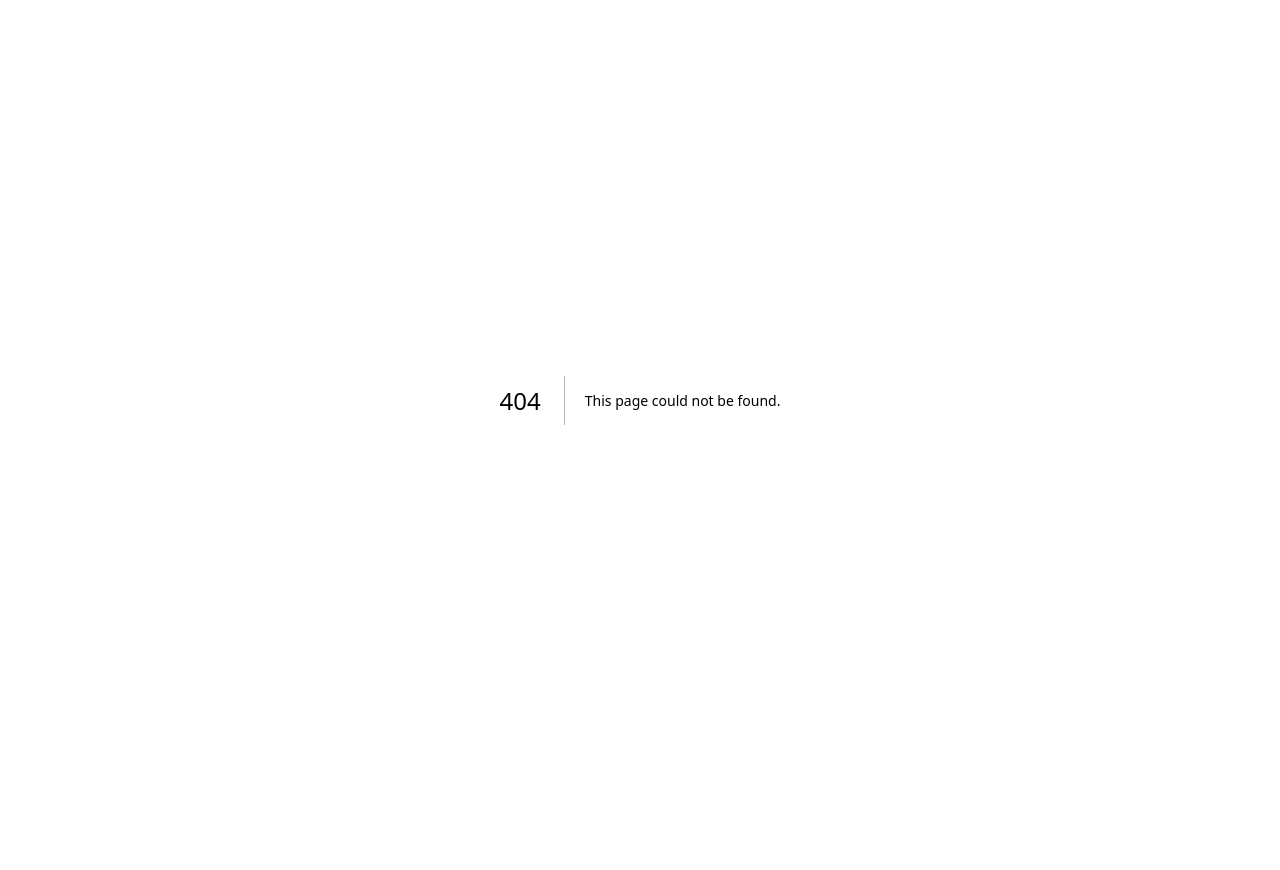
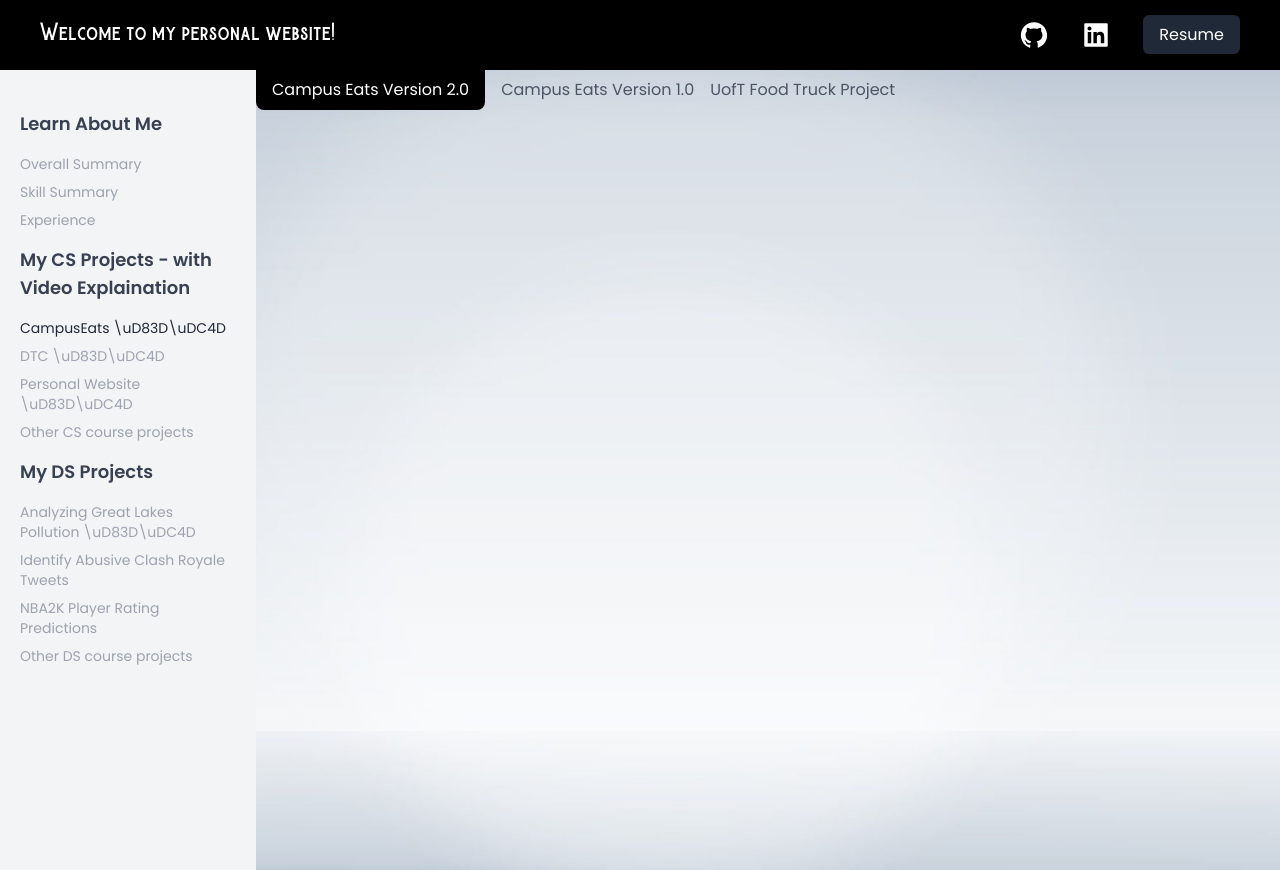
Before and after one commit to Yuanxyyds/MyPersonalWebsite, a Next.js app: page /project-campusEats in a window 1280 px wide. Before the commit this address had no page. Before the commit the page ends 800 px from the top, so only its background shows below. Built offline with nearby package versions, Linux system fonts and the light colour scheme.

Commit message:
feat: add uoft food truck project page

```diff
--- a/package.json
+++ b/package.json
@@ -20,6 +20,7 @@
     "react": "18.2.0",
     "react-dom": "18.2.0",
     "react-icons": "^4.10.1",
+    "react-player": "^2.12.0",
     "reactstrap": "^9.2.0",
     "tailwindcss": "3.3.2",
     "typescript": "5.1.3"
--- a/src/app/experience/page.tsx
+++ b/src/app/experience/page.tsx
@@ -31,7 +31,7 @@ export default function ExperienceContent() {
                                 <p className=' text-white text-xs ml-3 mr-10 mt-1'> - Familar with Design Pattern and OOP architeture </p>
                                 <p className=' text-white text-xs ml-3 mr-10 mt-1'> - Data Serialization using SQLite </p>
                             </div>
-                            <Link href='#' className='left-link1'> Link</Link>
+                            <Link href='/project-campusEats#uoft-FoodTruck' className='left-link1'> Link</Link>
                         </div>
                         <div className=' experience-container'>
                             <h1 className=' experience-header3 text-center mt-1'>May 2022 - Current</h1>
--- a/src/app/helpers/common-component.tsx
+++ b/src/app/helpers/common-component.tsx
@@ -69,13 +69,13 @@ export default function CommonComponent({ activeTab, children }: CommonComponent
 
           {/* My Projects */}
           <h1 className=' text-gray-700 my-4 text-lg font-medium'> My CS Projects - with Video Explaination</h1>
-          <div>
+          <Link href="/project-campusEats">
             <p
               className={`cursor-pointer mb-2 text-sm ${activeTab === 'project-campusEats' ? 'text-gray-800' : 'text-gray-400'
                 }`}
             >CampusEats \uD83D\uDC4D
             </p>
-          </div>
+          </Link>
           <div>
             <p
               className={`cursor-pointer mb-2 text-sm ${activeTab === 'project-dtc' ? 'text-gray-800' : 'text-gray-400'
--- a/src/app/layout.tsx
+++ b/src/app/layout.tsx
@@ -3,6 +3,7 @@ import './helpers/common.css'
 import './summary/summary.css'
 import './skill/skill.css'
 import './experience/experience.css'
+import './project-campusEats/campusEats.css'
 import { Inter } from 'next/font/google'
 import React from "react";
 
--- /dev/null
+++ b/src/app/project-campusEats/campusEats.css
@@ -0,0 +1,6 @@
+.center-section {
+    display: flex;
+    justify-content: center;
+    align-items: center;
+    flex-direction: column;
+}
--- /dev/null
+++ b/src/app/project-campusEats/page.tsx
@@ -0,0 +1,76 @@
+"use client";
+import React from 'react';
+import { useState } from 'react';
+import CommonComponent from '../helpers/common-component';
+import ReactPlayer from 'react-player';
+
+
+export default function CampusEatsContent() {
+    const [activeTab, setActiveTab] = useState('campusEats2');
+
+    const handleTabChange = (tab: string) => {
+        setActiveTab(tab);
+        window.location.hash = tab;
+    };
+
+    React.useEffect(() => {
+        const hash = window.location.hash.replace('#', '');
+        if (hash) {
+            setActiveTab(hash);
+        }
+    }, []);
+
+    if (activeTab === 'campusEats2') {
+        {/* Start of CampusEats 2.0 */ }
+        return (
+            <CommonComponent activeTab="project-campusEats">
+                <nav className='flex'>
+                    <button className='bg-black text-white px-4 py-2 rounded-b-lg' onClick={() => handleTabChange('campusEats2')}> Campus Eats Version 2.0</button>
+                    <button className='ml-4 text-gray-600' onClick={() => handleTabChange('campusEats1')}> Campus Eats Version 1.0</button>
+                    <button className='ml-4 text-gray-600' onClick={() => handleTabChange('uoft-FoodTruck')}> UofT Food Truck Project</button>
+                </nav>
+            </CommonComponent>
+        );
+
+    } else if (activeTab === 'campusEats1') {
+        {/* Start of CampusEats 1.0 */ }
+        return (
+            <CommonComponent activeTab="project-campusEats">
+                <nav className='flex'>
+                    <button className='ml-4 text-gray-600' onClick={() => handleTabChange('campusEats2')}> Campus Eats Version 2.0</button>
+                    <button className='ml-4 bg-black text-white px-4 py-2 rounded-b-lg' onClick={() => handleTabChange('campusEats1')}> Campus Eats Version 1.0</button>
+                    <button className='ml-4 text-gray-600' onClick={() => handleTabChange('uoft-FoodTruck')}> UofT Food Truck Project</button>
+                </nav>
+            </CommonComponent>
+        );
+    } else {
+        {/* Start of UofT FoodTruck */ }
+        return (
+            <CommonComponent activeTab="project-campusEats">
+                <nav className='flex'>
+                    <button className='ml-4 text-gray-600' onClick={() => handleTabChange('campusEats2')}> Campus Eats Version 2.0</button>
+                    <button className='ml-4 text-gray-600' onClick={() => handleTabChange('campusEats1')}> Campus Eats Version 1.0</button>
+                    <button className='ml-4 bg-black text-white px-4 py-2 rounded-b-lg' onClick={() => handleTabChange('uoft-FoodTruck')}> UofT Food Truck Project</button>
+                </nav>
+                <section className=' center-section px-40 py-20'>
+                    <h1 className=' text-3xl'> UofT FoodTruck Project - Group Asoul </h1>
+                    <p className='text-gray-600 mt-8'>
+                        This project was developed by Group Asoul as the final project for CSC207. The project is hosted on GitHub, and you can access the source code through the <a href="https://github.com/Yuanxyyds/course-project-asoul" className=' text-blue-500'>this link</a>. It serves as the initial version of the CampusEats series. </p>
+                    <p className='text-gray-600 mt-4'>
+                        We have developed a FoodTruck ordering program with two main components: the backend and the frontend. The backend handles user registration, login system, rating system, market sorting, serialization, and various functionalities like managing food trucks and orders. Users can act as both buyers and sellers, and they can edit their food trucks.</p>
+                    <p className='text-gray-600 mt-4'>
+                        For the frontend, we have implemented a fully-functional command-line interface that can be accessed in Intellij. It includes a "help" function to display available commands. Additionally, we have partially implemented an Android app, which can perform most of the command-line functions except dynamically viewing the market, order history, and placing orders.</p>
+                    <h2 className=' text-xl my-4'> Command-line Interface Demo</h2>
+                    <ReactPlayer url='https://www.youtube.com/watch?v=J3kfU4Ic8Uc' />
+                    <h2 className=' text-xl my-4'> Android Interface Demo</h2>
+                    <ReactPlayer url='https://www.youtube.com/watch?v=RT-l98ZasE4' />
+                </section>
+            </CommonComponent>
+
+
+
+        );
+
+    }
+
+};
--- a/src/app/skill/page.tsx
+++ b/src/app/skill/page.tsx
@@ -11,7 +11,15 @@ export default function SkillContent() {
 
     const handleTabChange = (tab: string) => {
         setActiveTab(tab);
+        window.location.hash = tab;
     };
+
+    React.useEffect(() => {
+        const hash = window.location.hash.replace('#', '');
+        if (hash) {
+            setActiveTab(hash);
+        }
+    }, []);
 
     if (activeTab === 'cs') {
         {/* Start of the CS Skill */ }
```
Also changed, not shown: 1 other file (tests, documents, lock files or other folders).
